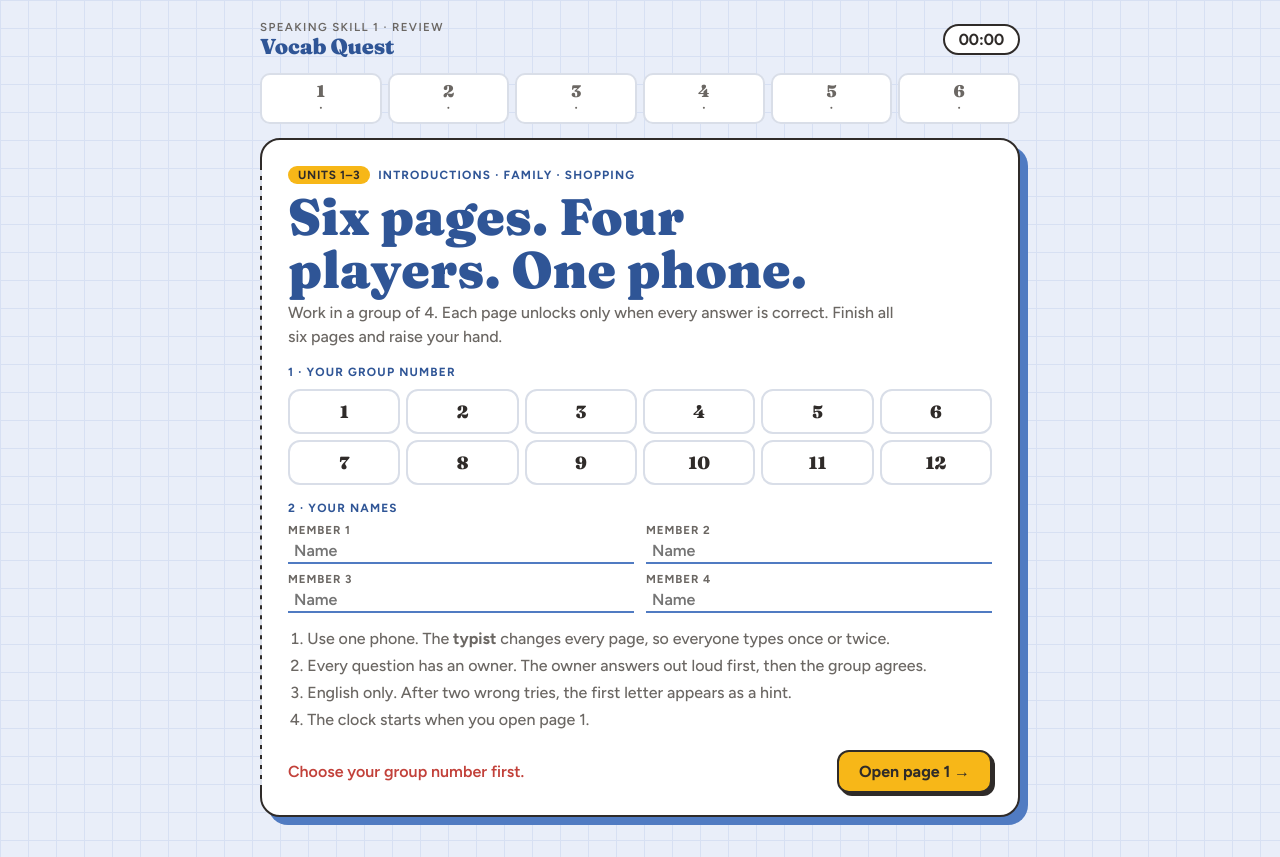
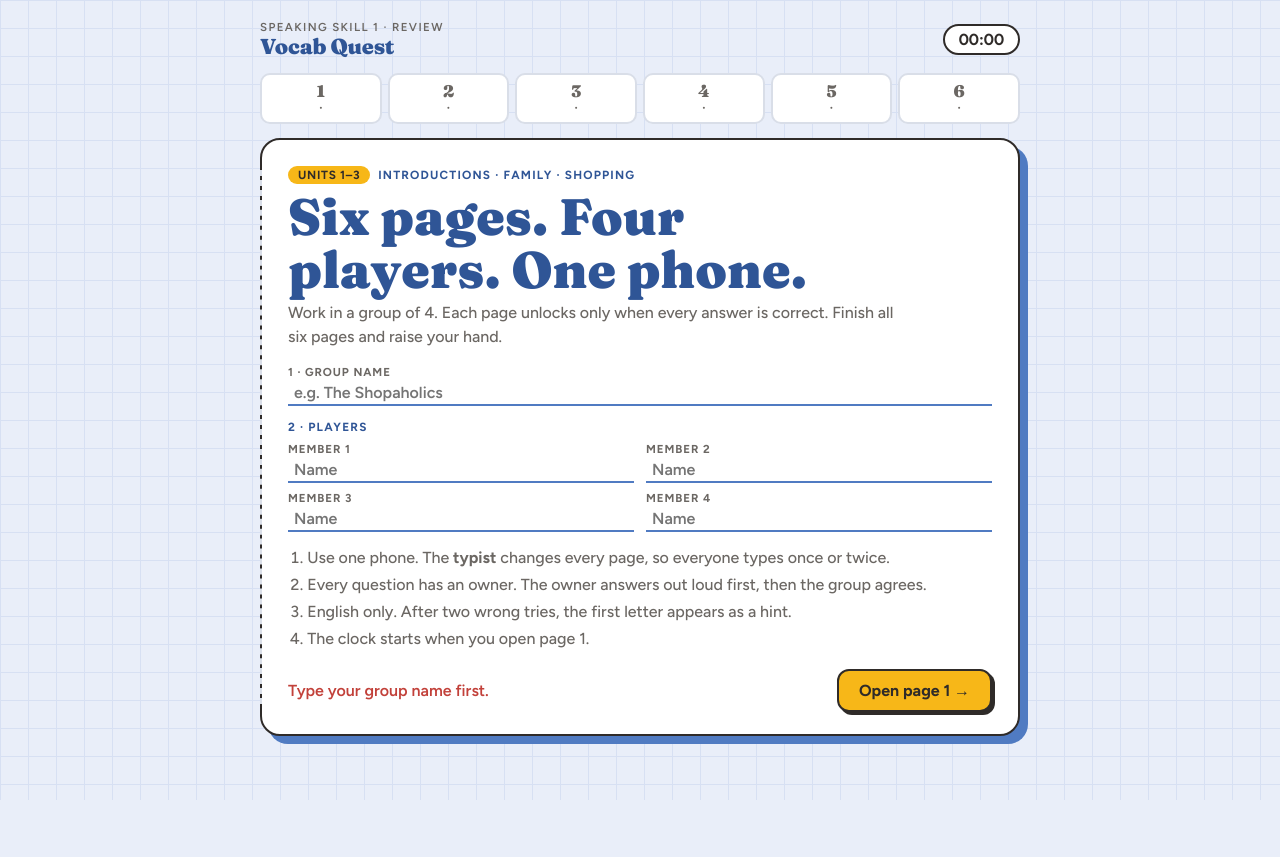
Before and after one commit to nhuttq-web/vocab-quest, a plain HTML site: page index.html in a window 1280 px wide. Both pictures are taken after a click on the button "Open page 1 →". After the commit the page ends 800 px from the top, so only its background shows below. Drawn offline with Linux system fonts and the light colour scheme.

Commit message:
Update index.html

```diff
--- a/index.html
+++ b/index.html
@@ -171,7 +171,7 @@ const PAGES = [
     {q:"I don't buy [[brand-name|brand name]] clothes. They're too expensive."} ]}
 ];
 
-const KEY="vq13-state-v2";
+const KEY="vq13-state-v3";
 let S = load() || fresh();
 function fresh(){return {names:["","","",""], team:null, start:null, end:null, page:-1, solved:[], checks:0, miss:{}}}
 function load(){try{return JSON.parse(localStorage.getItem(KEY))}catch(e){return null}}
@@ -207,17 +207,15 @@ function cover(){
    <span class="eyebrow"><span class="pill">Units 1–3</span> Introductions · Family · Shopping</span>
    <h1>Six pages. Four players. One phone.</h1>
    <p class="lead">Work in a group of 4. Each page unlocks only when every answer is correct. Finish all six pages and raise your hand.</p>
-   <div class="eyebrow">1 · Your group number</div>
-   <div class="groups" role="group" aria-label="Group number">${Array.from({length:12},(_,k)=>k+1).map(t=>`<button class="group" id="team${t}" aria-pressed="${S.team===t}" data-t="${t}">${t}</button>`).join("")}</div>
-   <div class="eyebrow">2 · Your names</div>
+   <div class="names" style="grid-template-columns:1fr;margin-bottom:14px"><label for="gname">1 · Group name<input type="text" id="gname" maxlength="30" placeholder="e.g. The Shopaholics" value="${esc(S.team||"")}" autocomplete="off"></label></div>
+   <div class="eyebrow">2 · Players</div>
    <div class="names">${[0,1,2,3].map(i=>`<label for="nm${i}">Member ${i+1}<input type="text" id="nm${i}" maxlength="24" placeholder="Name" value="${esc(S.names[i]||"")}" autocomplete="off"></label>`).join("")}</div>
    <ol class="rules"><li>Use one phone. The <b>typist</b> changes every page, so everyone types once or twice.</li><li>Every question has an owner. The owner answers out loud first, then the group agrees.</li><li>English only. After two wrong tries, the first letter appears as a hint.</li><li>The clock starts when you open page 1.</li></ol>
    <div class="bar"><span class="msg" id="msg" role="status"></span><button class="btn" id="go">Open page 1 →</button></div>`;
-  book.querySelectorAll(".names input").forEach((el,i)=>el.addEventListener("input",()=>{S.names[i]=el.value;save()}));
-  book.querySelectorAll(".group").forEach(b=>b.onclick=()=>{S.team=+b.dataset.t;save();
-    book.querySelectorAll(".group").forEach(x=>x.setAttribute("aria-pressed",String(x===b)))});
+  book.querySelectorAll(".names input[id^=nm]").forEach((el,i)=>el.addEventListener("input",()=>{S.names[i]=el.value;save()}));
+  $("#gname").addEventListener("input",e=>{S.team=e.target.value;save()});
   $("#go").onclick=()=>{ const m=$("#msg");
-    if(!S.team){ m.textContent="Choose your group number first."; m.className="msg bad"; return }
+    if(!(S.team||"").trim()){ m.textContent="Type your group name first."; m.className="msg bad"; return }
     const filled=S.names.filter(n=>n.trim()).length;
     if(filled<4){ m.textContent=`Type all 4 names (${filled}/4 done). Groups of 3? Type the same name twice.`; m.className="msg bad"; return }
     S.page=0; S.start=S.start||Date.now(); save(); render() };
@@ -300,7 +298,7 @@ function check(pi){
 function finish(){
   const t = fmt((S.end||Date.now())-S.start);
   book.innerHTML = `<div class="done-card">
-    <span class="eyebrow"><span class="pill">Group ${S.team}</span> Units 1–3 review</span><br>
+    <span class="eyebrow"><span class="pill">${esc(String(S.team||"").trim())}</span> Units 1–3 review</span><br>
     <div class="stamp">MISSION COMPLETE</div>
     <p class="lead" style="margin-inline:auto">Raise your hand now and show this screen to your teacher.</p>
     <div class="crew" style="justify-content:center">${[0,1,2,3].map(i=>chip(i,"mate")).join("")}</div>
```
